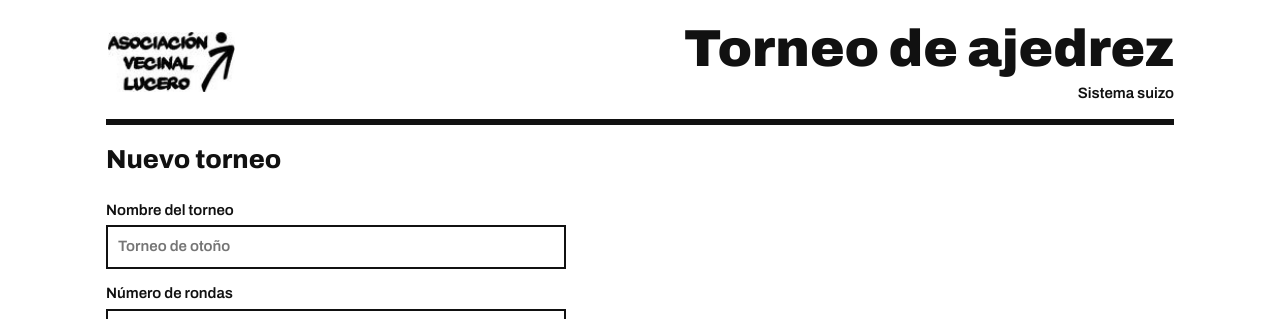
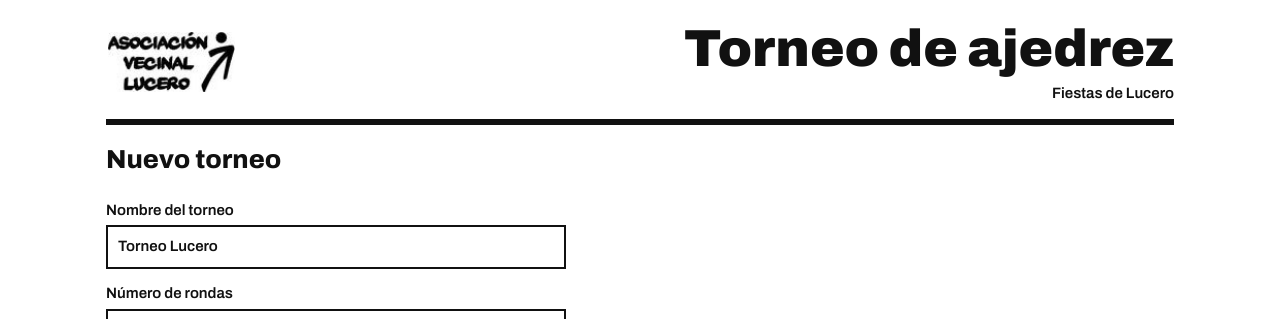
Before and after one commit to alejandrodavidmartino/torneo-ajedrez, a Preact app: page / in a window 1280 px wide. Shown: the top 319 px of the page. Built offline with nearby package versions, Linux system fonts and the light colour scheme.

Commit message:
feat: cabecera «Fiestas de Lucero» y nombre por defecto «Torneo Lucero»

```diff
--- a/src/ui/Cabecera.tsx
+++ b/src/ui/Cabecera.tsx
@@ -18,7 +18,7 @@ export function Cabecera({ torneo }: { torneo: Torneo | null }) {
         ) : (
           <>
             <h1 class="titulo-torneo">{torneo ? torneo.nombre : 'Torneo de ajedrez'}</h1>
-            <p class="cabecera-sub">{torneo?.estado === 'terminado' ? 'Torneo terminado' : 'Sistema suizo'}</p>
+            <p class="cabecera-sub">{torneo?.estado === 'terminado' ? 'Torneo terminado' : 'Fiestas de Lucero'}</p>
           </>
         )}
       </div>
--- a/src/ui/Inscripcion.tsx
+++ b/src/ui/Inscripcion.tsx
@@ -6,7 +6,7 @@ import type { Torneo } from '../torneo/tipos';
 import type { Aplicar } from './App';
 
 export function CrearTorneo({ crear }: { crear: (fn: () => Torneo) => boolean }) {
-  const [nombre, setNombre] = useState('');
+  const [nombre, setNombre] = useState('Torneo Lucero');
   const [rondas, setRondas] = useState('5');
   return (
     <form
```
Also changed, not shown: 1 other file (tests, documents, lock files or other folders).
